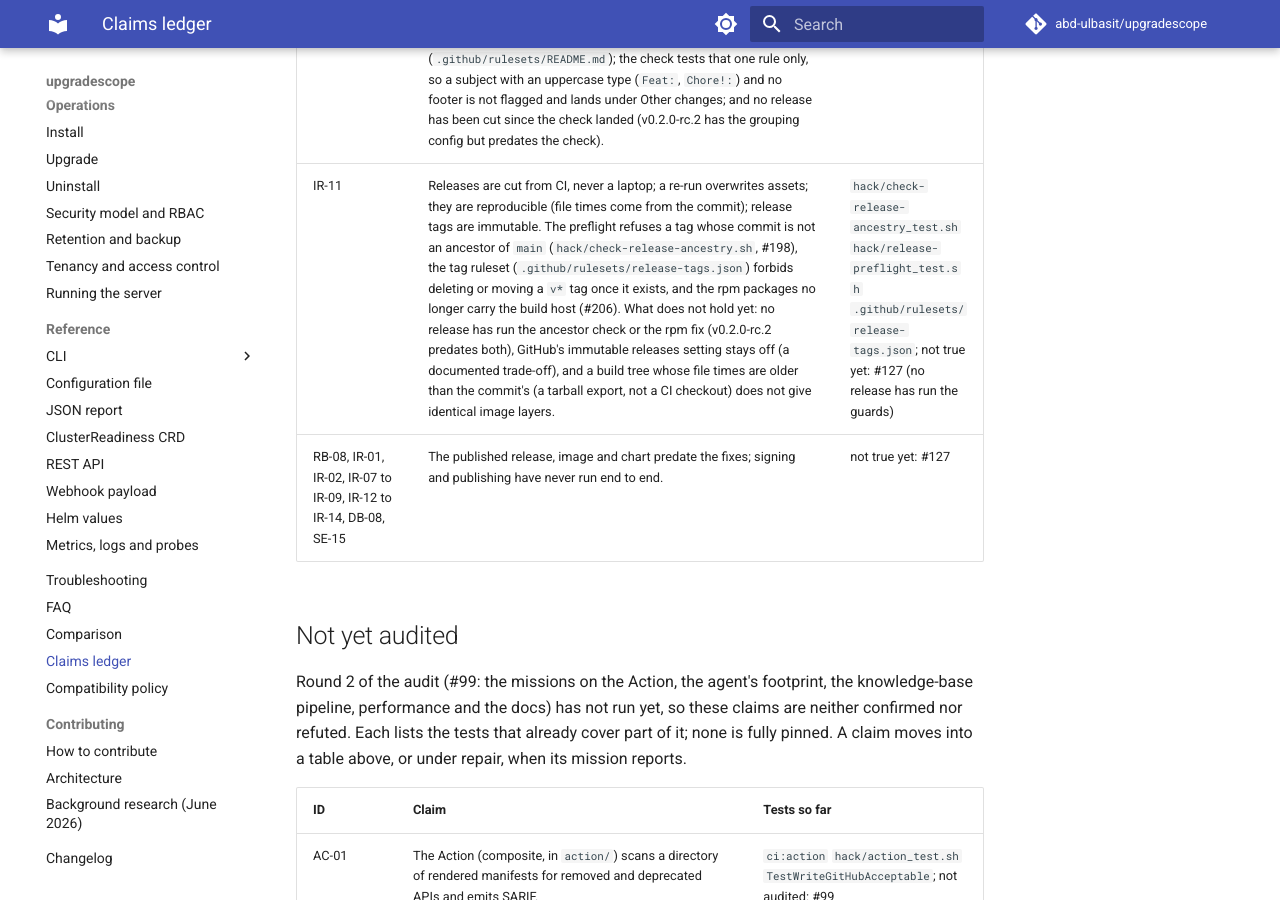
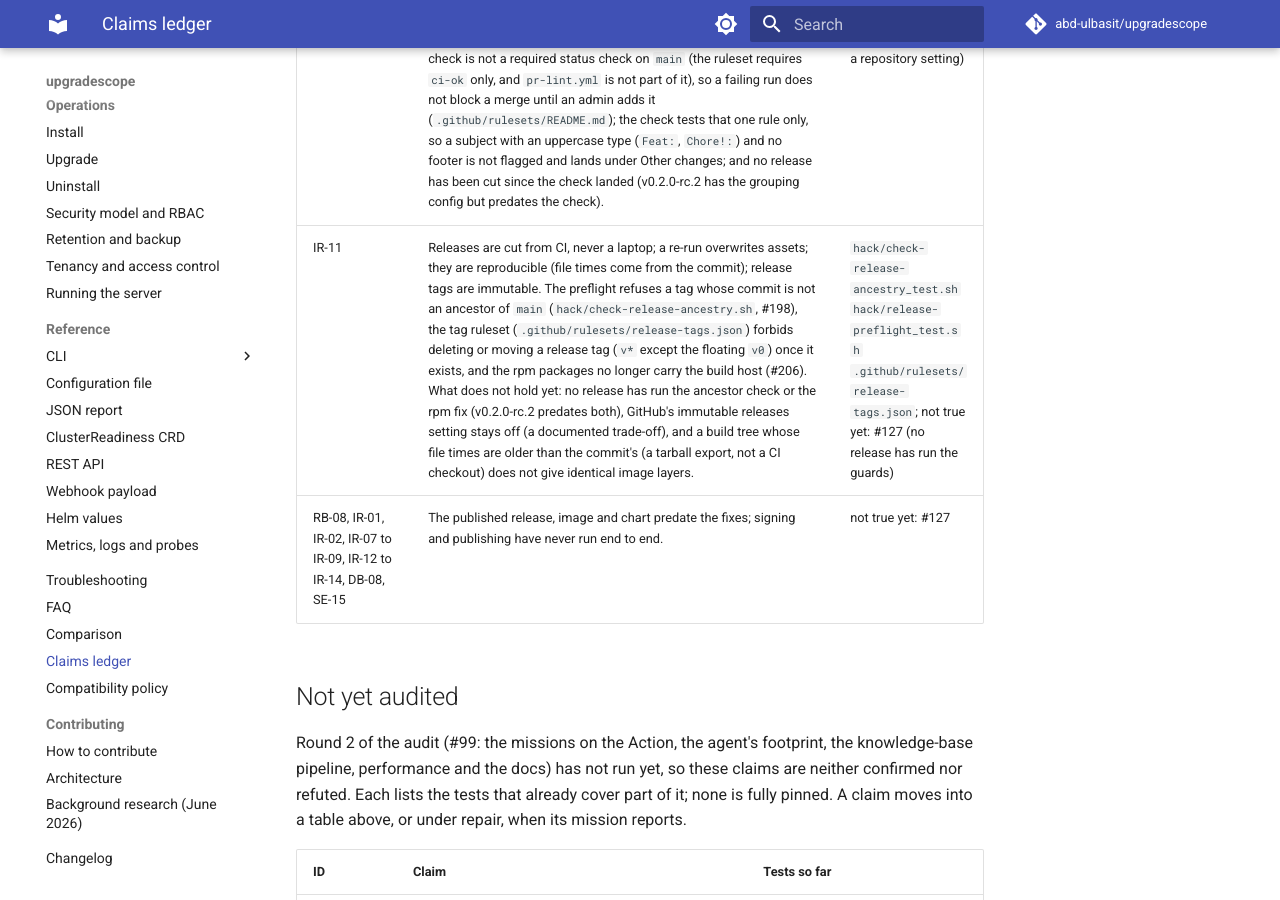
Before and after one commit to abd-ulbasit/upgradescope, an MkDocs documentation site: the page built from docs/claims.md, in a window 1280 px wide and 900 px high, scrolled down 36458 px. Built offline with MkDocs 1.6.1 and Material for MkDocs 9.7.7, drawn with Linux system fonts in a browser that asks for light colours; comment, search, counter and statistics services are not loaded; part of the change alters nothing that is shown; some of the changed text lies outside the part shown.

Commit message:
docs(claims): the tag ruleset spares the floating v0; cite the chart schema tests
Review of #211.

Co-Authored-By: Claude Fable 5 <noreply@anthropic.com>

```diff
--- a/docs/claims.md
+++ b/docs/claims.md
@@ -169,10 +169,10 @@ audited") and names the issue that tracks it.
 | AG-07 | With `--manage-crd` the agent converges the CRD to its embedded manifest and leaves foreign metadata alone; without it, it never touches the CRD. | `TestEnsureCRDUpdatesExisting` `TestEnsureCRDNoWriteWhenInSync` `TestEnsureCRDPreservesForeignMetadata` `TestRunSkipsCRDWhenNotManaged` |
 | AG-08 | The ClusterReadiness is created if absent and never overwritten; user-set `spec.targets` survive. | `TestEnsureObjectCreatesAndIsIdempotent` `TestTickHonorsSpecTargets` `TestTickNoSpecWriteWhenFlagTargetsMatch` |
 | AG-09 | Empty `spec.targets` means the next minor above the server; invalid entries are skipped and reported. | `TestResolveTargetsDefaultNextMinor` `TestResolveTargetsSkipsInvalidWithNote` `TestResolveTargetsFromSpec` `TestTickWritesStatusWithDefaultTarget` |
-| AG-10 | Status holds, per target, the score, verdict, counts and at most the top 20 findings, and its size is bounded: `spec.targets` takes at most 8 (schema `maxItems`, items at most 8 characters); an agent given more by a CR older than that limit evaluates the first 8 and lists the rest in `status.notAssessed`; finding titles and remediation are clipped to 512 and 1024 bytes as stored (JSON escapes counted: a `<` is six bytes, so a limit in characters let a title of them reach 1.5 MiB), the upgrade-path title lists its hops only up to 3 and `notAssessed` is capped. The worst case is under 1 MiB (about 273 KiB, the same for ASCII, accented, emoji, escaped and invalid text, measured as the apiserver stores it), where 1000 targets had made a 4 MB status the apiserver refused on every tick. | `TestTargetStatusFromReportTop20Cap` `TestTargetStatusFromReportCounts` `TestStatusFromReports` `TestManifestBoundsSpecTargets` `TestTargetStatusFromReportClipsLongText` `TestWorstCaseStatusStaysUnder1MiB` `TestJSONCostNeverUndercounts` `TestBoundNotAssessedSummarizesTheRest` `TestResolveTargetsCapsAtMaxTargets` `TestResolveTargetsBoundsSkipNotes` `TestConfigRejectsTooManyTargets` `TestTickWithThousandSpecTargetsWritesBoundedStatus` `TestEvaluateUpgradePathTitleIsBounded` |
+| AG-10 | Status holds, per target, the score, verdict, counts and at most the top 20 findings, and its size is bounded: `spec.targets` takes at most 8 (schema `maxItems`, items at most 8 characters); an agent given more by a CR older than that limit evaluates the first 8 and lists the rest in `status.notAssessed`; finding titles and remediation are clipped to 512 and 1024 bytes as stored (JSON escapes counted: a `<` is six bytes, so a limit in characters let a title of them reach 1.5 MiB), the upgrade-path title lists its hops only up to 3 and `notAssessed` is capped. The worst case is under 1 MiB (about 273 KiB, the same for ASCII, accented, emoji, escaped and invalid text, measured as the apiserver stores it), where 1000 targets had made a 4 MB status the apiserver refused on every tick. | `TestTargetStatusFromReportTop20Cap` `TestTargetStatusFromReportCounts` `TestStatusFromReports` `TestManifestBoundsSpecTargets` `TestTargetStatusFromReportClipsLongText` `TestWorstCaseStatusStaysUnder1MiB` `TestJSONCostNeverUndercounts` `TestBoundNotAssessedSummarizesTheRest` `TestResolveTargetsCapsAtMaxTargets` `TestResolveTargetsBoundsSkipNotes` `TestConfigRejectsTooManyTargets` `TestTickWithThousandSpecTargetsWritesBoundedStatus` `TestEvaluateUpgradePathTitleIsBounded` `TestSchemaAgentTargetsAtMostEight` `TestSchemaAgentTargetsCapIsTheCRDs` |
 | AG-11 | `ClusterReadiness` is cluster-scoped, `upgradescope.dev/v1alpha1`, short name `ucr`, and serves `kubectl get ucr` and Argo CD health checks. Policy engines as consumers: no example policy yet (#79). | `TestManifestShape` `TestConstantsMatchManifest` `TestArgoHealthScriptAgainstWrittenStatus` (the guide's Lua under gopher-lua, not in a live Argo CD); policy engines: not tested, #79 |
 | AG-12 | Installed from the chart on a real cluster, the agent keeps a ClusterReadiness with a score and verdict, and `agent.targets` reaches `spec.targets`. The server's `/history` is a change log: a row is added when a snapshot or a re-evaluation brings a new result (verdict, score or finding keys), and an unchanged re-evaluation refreshes the row in place, team attribution included; the retention page says exactly what produces a row. | `e2e:cr_has_verdict` `e2e:upgrade_with_targets` `TestAgentIntegration_CRDStatusOnKind` `TestDocsRound2Gaps` |
-| AG-15 | `--cr-name` (chart `agent.crName`) names the object, and the write rule follows it. | `TestAgentCmdFlagDefaults` `TestAgentRefusesInvalidNames` `TestRenderedRBACCustomCRName` |
+| AG-15 | `--cr-name` (chart `agent.crName`) names the object, and the write rule follows it. | `TestAgentCmdFlagDefaults` `TestAgentRefusesInvalidNames` `TestRenderedRBACCustomCRName` `TestSchemaCRName` `TestSchemaCRNameAgreesWithTheAgent` |
 | RB-07 | An agent that cannot write its ClusterReadiness status does not leave the object showing a stale verdict unmarked: it patches the annotation `upgradescope.dev/status-error` (the time and a short reason of the failure; the chart already grants `patch` on the object) and clears it with the next successful status write (a status written whose marker could not be cleared is not a failed tick, and does not mark the object again); and once at least 3 ticks in a row have failed and the last success is older than 2 intervals + 12m (after the `UpgradescopeAgentNotTicking` alert's 2 intervals + 10m, at any interval, so a firing blocked alert never resolves with nothing else firing) its verdict, score, findings and capability gauges are withdrawn, while the last-success timestamp stays. If `patch` on the object is revoked too, no marker can be written and `/readyz`, the metrics and the `UpgradescopeAgentNotTicking` alert are the only signals (#199). | `TestMarkStatusErrorAndWriteStatusClearsIt` `TestWriteStatusTellsAFailedClearFromAFailedWrite` `TestTickWithAFailedMarkerClearIsNotAFailedTick` `TestMarkStatusErrorForbidden` `TestWriteStatusPatchesNothingWhenNotMarked` `TestTickMarksTheCRWhenTheStatusWriteFails` `TestObserverDropsStaleVerdictGaugesAfterFailedTicks` |
 | AG-13 | A passing EOL date reaches the ClusterReadiness within one interval, with no Kubernetes event. | not automated: #99 (the clock-shifted run did not finish) |
 
@@ -334,7 +334,7 @@ lands with a test.
 | PF-06b | The server's RSS under adversarial `/gate` and ingest load was re-measured by hand on macOS (the table in Running the server), not in the chart's server pod on kind. | not automated yet: #121 |
 | SE-09b | The chart's server TLS (agent pushing over HTTPS with the Secret's CA, probes and ServiceMonitor over HTTPS, a cert-manager-issued certificate) is proven by rendered-template tests only, not on a kind cluster. | not automated yet: #126 |
 | IR-06 | Release notes are generated from conventional commits, grouped by prefix with a Breaking changes group (`type!:`); `docs`, `chore`, `test`, `ci`, `build` and `style` commits are left out unless marked breaking. They are built from the subject alone, so a `BREAKING CHANGE:` footer without `!` would land under Features or Bug fixes; the `pr-lint / breaking-change` check (`hack/check-breaking.sh`, #198) fails a PR whose title, description or commit has the footer without a lowercase `type!:` subject. What does not hold yet: that check is not a required status check on `main` (the ruleset requires `ci-ok` only, and `pr-lint.yml` is not part of it), so a failing run does not block a merge until an admin adds it (`.github/rulesets/README.md`); the check tests that one rule only, so a subject with an uppercase type (`Feat:`, `Chore!:`) and no footer is not flagged and lands under Other changes; and no release has been cut since the check landed (v0.2.0-rc.2 has the grouping config but predates the check). | `hack/check-breaking_test.sh` `.github/workflows/pr-lint.yml`; not true yet: #127 (the published release predates the check; making it required is a repository setting) |
-| IR-11 | Releases are cut from CI, never a laptop; a re-run overwrites assets; they are reproducible (file times come from the commit); release tags are immutable. The preflight refuses a tag whose commit is not an ancestor of `main` (`hack/check-release-ancestry.sh`, #198), the tag ruleset (`.github/rulesets/release-tags.json`) forbids deleting or moving a `v*` tag once it exists, and the rpm packages no longer carry the build host (#206). What does not hold yet: no release has run the ancestor check or the rpm fix (v0.2.0-rc.2 predates both), GitHub's immutable releases setting stays off (a documented trade-off), and a build tree whose file times are older than the commit's (a tarball export, not a CI checkout) does not give identical image layers. | `hack/check-release-ancestry_test.sh` `hack/release-preflight_test.sh` `.github/rulesets/release-tags.json`; not true yet: #127 (no release has run the guards) |
+| IR-11 | Releases are cut from CI, never a laptop; a re-run overwrites assets; they are reproducible (file times come from the commit); release tags are immutable. The preflight refuses a tag whose commit is not an ancestor of `main` (`hack/check-release-ancestry.sh`, #198), the tag ruleset (`.github/rulesets/release-tags.json`) forbids deleting or moving a release tag (`v*` except the floating `v0`) once it exists, and the rpm packages no longer carry the build host (#206). What does not hold yet: no release has run the ancestor check or the rpm fix (v0.2.0-rc.2 predates both), GitHub's immutable releases setting stays off (a documented trade-off), and a build tree whose file times are older than the commit's (a tarball export, not a CI checkout) does not give identical image layers. | `hack/check-release-ancestry_test.sh` `hack/release-preflight_test.sh` `.github/rulesets/release-tags.json`; not true yet: #127 (no release has run the guards) |
 | RB-08, IR-01, IR-02, IR-07 to IR-09, IR-12 to IR-14, DB-08, SE-15 | The published release, image and chart predate the fixes; signing and publishing have never run end to end. | not true yet: #127 |
 
 ## Not yet audited
```
